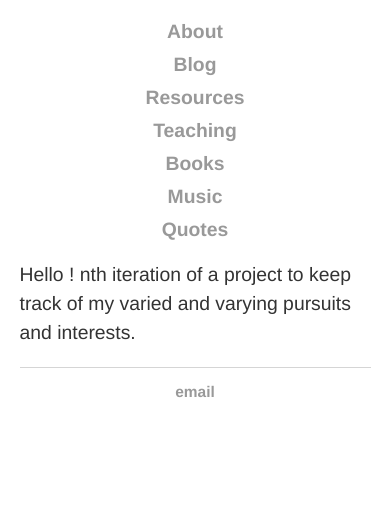
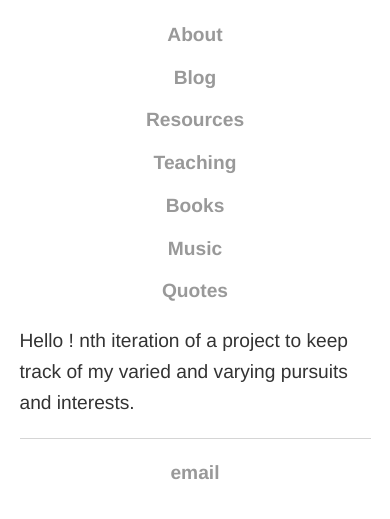
Before and after one commit to codenueva/codenueva.github.io, a Jekyll site: the page built from index.html, in a window 390 px wide. Shown: the top 519 px of the page. Built offline with Jekyll 4.4.1, drawn with Linux system fonts in a browser that asks for light colours.

Commit message:
added responsive tweaks to css

```diff
--- a/css/main.css
+++ b/css/main.css
@@ -1,57 +1,68 @@
+/* Base Font Scaling */
+html {
+  font-size: clamp(16px, 2.5vw, 20px);
+}
+
 body {
   margin: 60px auto;
   width: 70%;
-    font-family:'Georgia';
+  font-family: 'Georgia';
+  font-size: 1rem;
+  line-height: 1.6;
 }
+
 nav ul, footer ul {
-    font-family:'Helvetica', 'Arial', 'Sans-Serif';
-    padding: 0px;
+  font-family: 'Helvetica', 'Arial', 'Sans-Serif';
+  padding: 0;
   list-style: none;
   font-weight: bold;
+  font-size: 1.2rem;
 }
+
 nav ul li, footer ul li {
   display: inline;
   margin-right: 20px;
 }
+
 a {
   text-decoration: none;
   color: #999;
 }
+
 a:hover {
   text-decoration: underline;
 }
+
 h1 {
-    font-size: 1.4em;
-    font-family:'Copperplate';
-    color: #111
+  font-size: 2rem;
+  font-family: 'Copperplate';
+  color: #111;
 }
-h2 {
-    font-size: 1.2em;
-    font-family:'Copperplate';
+
+h2, h3 {
+  font-size: 1.6rem;
+  font-family: 'Copperplate';
   color: #200;
+}
 
+h3 {
+  text-decoration: underline overline;
 }
-h3 {
-    font-size: 1.2em;
-    font-family:'Copperplate';
-    color: #200;
-     text-decoration: underline overline;
 
-}
 p {
-    font-size: 1em;
-    font-family:'Helvetica', 'Arial', 'Sans-Serif';
-    line-height: 1.2em;
+  font-size: 1.1rem;
+  font-family: 'Helvetica', 'Arial', 'Sans-Serif';
   color: #333;
 }
+
 footer {
   border-top: 1px solid #d5d5d5;
-    font-size: .8em;
+  font-size: 0.9rem;
 }
 
 ul.posts {
   margin: 20px auto 40px;
-    font-size: 1em;
+  font-size: 1rem;
 }
 
 ul.posts li {
@@ -69,16 +80,14 @@ th, td {
   border: 1px solid #ddd;
 }
 
-tr:hover {background-color:#f5f5f5;}
+tr:hover {
+  background-color: #f5f5f5;
+}
 
 img.displayed {
   display: block;
-    margin-left: auto;
-    margin-right: auto;
-    margin-top: 5px;
-    margin-bottom: 10px
+  margin: 5px auto 10px;
 }
-
 
 .quote {
   background-color: #f9f9f9;
@@ -87,6 +96,7 @@ img.displayed {
   margin: 20px 0;
   font-style: italic;
 }
+
 .author {
   text-align: right;
   font-weight: bold;
@@ -130,17 +140,16 @@ img.displayed {
 
 .book-card h3 {
   margin: 0.5rem 0 0.25rem;
-  font-size: 1.2rem;
+  font-size: 1.4rem;
   color: #333;
 }
 
 .book-card p {
   margin: 0.25rem 0;
   color: #555;
+  font-size: 1.1rem;
 }
 
-/* Teaching Section */
-/* Main Content */
 .main-container {
   max-width: 1200px;
   margin: 2rem auto;
@@ -158,7 +167,6 @@ img.displayed {
   margin-bottom: 1.5rem;
 }
 
-/* Cards Layout */
 .cards-container {
   display: grid;
   grid-template-columns: repeat(auto-fill, minmax(300px, 1fr));
@@ -168,25 +176,25 @@ img.displayed {
 .card {
   background: white;
   border-radius: 8px;
-    box-shadow: 0 2px 5px rgba(0,0,0,0.1);
+  box-shadow: 0 2px 5px rgba(0, 0, 0, 0.1);
   overflow: hidden;
   transition: transform 0.3s, box-shadow 0.3s;
 }
 
 .card:hover {
   transform: translateY(-5px);
-    box-shadow: 0 5px 15px rgba(0,0,0,0.1);
+  box-shadow: 0 5px 15px rgba(0, 0, 0, 0.1);
 }
 
 .card-content {
   padding: 1.5rem;
 }
+
 .card-title {
   margin-top: 0;
   color: #1a73e8;
 }
 
-/* Hero Section */
 .hero {
   background-color: #e8f0fe;
   padding: 3rem 2rem;
@@ -199,7 +207,7 @@ img.displayed {
 }
 
 .hero h1 {
-  font-size: 2.5rem;
+  font-size: clamp(2rem, 6vw, 2.5rem);
   margin-bottom: 1rem;
   color: #1a73e8;
 }
@@ -209,9 +217,6 @@ img.displayed {
   margin-bottom: 2rem;
 }
 
-
-
-/* Testimonials */
 .testimonials {
   background-color: #f1f3f4;
   padding: 2rem;
@@ -231,8 +236,6 @@ img.displayed {
   font-weight: 500;
 }
 
-
-/* Footer */
 .site-footer {
   background-color: #1a73e8;
   color: white;
@@ -251,7 +254,6 @@ img.displayed {
 }
 
 .social-links {
-
   display: flex;
   justify-content: center;
   gap: 1.5rem;
@@ -264,57 +266,36 @@ img.displayed {
   text-decoration: none;
 }
 
-
-/* Responsive Adjustments */
+/* Responsive Tweaks */
 @media (max-width: 768px) {
-  .header-container {
-    flex-direction: column;
-    text-align: center;
+  body {
+    width: 90%;
+    margin: 20px auto;
   }
 
-  .navigation {
-    margin-top: 1rem;
-    flex-wrap: wrap;
-    justify-content: center;
-  }
-
-  .hero h1 {
-    font-size: 2rem;
+  nav ul li, footer ul li {
+    display: block;
+    margin: 12px 0;
+    text-align: center;
   }
 
   .cards-container {
     grid-template-columns: 1fr;
   }
+
+  .hero h1 {
+    font-size: clamp(1.8rem, 6vw, 2.5rem);
   }
 
-/* Additional Responsive Adjustments for Mobile */
-@media (max-width: 600px) {
-  body {
-    width: 90%;
-    font-size: 1.1em;
-    margin: 20px auto;
-  }
-
-  nav ul, footer ul {
-    font-size: 1.1em;
-  }
-
-  nav ul li, footer ul li {
-    display: block;
-    margin: 10px 0;
-    text-align: center;
-  }
-
-  .hero h1 {
-    font-size: 2rem;
-  }
-
-  p, .book-card p {
-    font-size: 1.1em;
-    line-height: 1.5em;
+  .hero p, p, .book-card p {
+    font-size: 1.2rem;
   }
 
   .book-card h3 {
-    font-size: 1.3rem;
+    font-size: 1.4rem;
+  }
+
+  footer {
+    font-size: 1rem;
   }
 }
```
Lines whose indentation alone changed are shown as unchanged.
